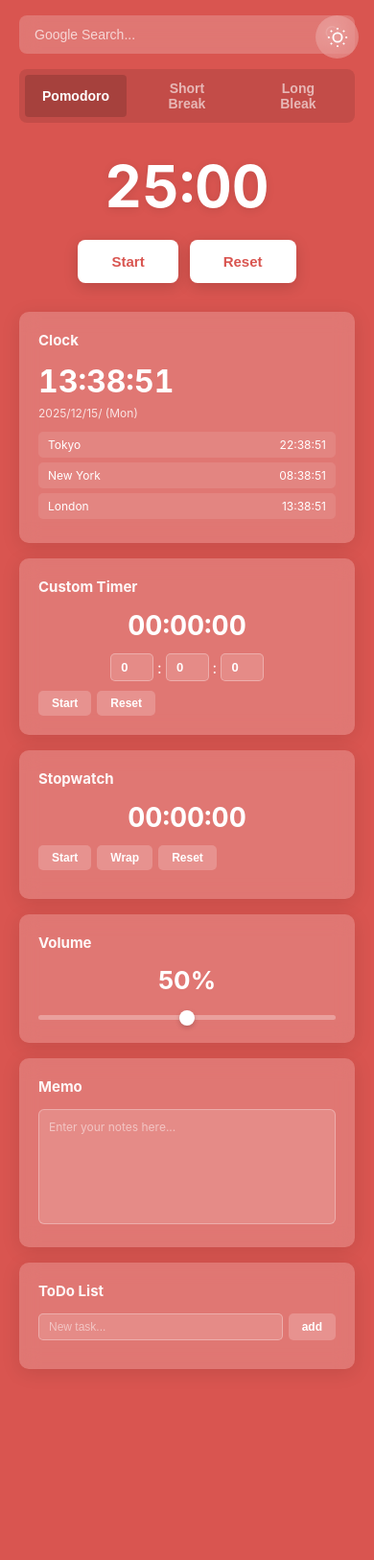
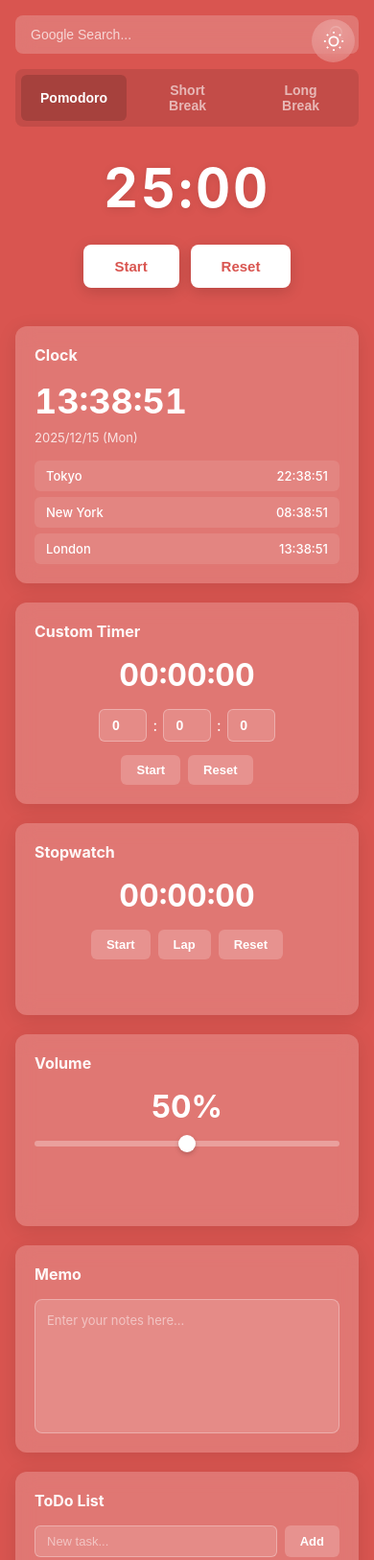
Before and after one commit to ikemenyuu0810-svg/home, a plain HTML site: page index.html in a window 390 px wide. Shown: the top 1626 px of the page at 96% size. Before the commit the page ends 1447 px from the top, so only its background shows below. Drawn offline with Linux system fonts and the light colour scheme.

Commit message:
Refactor styles and fix minor HTML issues

```diff
--- a/index.html
+++ b/index.html
@@ -34,7 +34,7 @@
 
     /* ヘッダー */
     .header {
-      padding: 16px 20px;
+      padding: 20px;
       display: flex;
       justify-content: center;
       align-items: center;
@@ -42,7 +42,7 @@
 
     .search-container {
       width: 100%;
-      max-width: 600px;
+      max-width: 500px;
       position: relative;
     }
 
@@ -86,8 +86,8 @@
 
     .theme-toggle {
       position: fixed;
-      top: 16px;
-      right: 16px;
+      top: 20px;
+      right: 20px;
       width: 45px;
       height: 45px;
       border-radius: 50%;
@@ -118,8 +118,8 @@
       display: flex;
       flex-direction: column;
       align-items: center;
-      padding: 0 20px 20px;
-      max-width: 1400px;
+      padding: 0 20px 40px;
+      max-width: 1200px;
       width: 100%;
       margin: 0 auto;
     }
@@ -127,9 +127,9 @@
     /* タイマーセクション */
     .timer-section {
       width: 100%;
-      max-width: 600px;
+      max-width: 500px;
       text-align: center;
-      margin-bottom: 30px;
+      margin-bottom: 40px;
     }
 
     .timer-tabs {
@@ -142,14 +142,14 @@
     }
 
     .tab-btn {
-      padding: 6px 18px;
+      padding: 8px 20px;
       background: transparent;
       border: none;
       color: white;
       font-size: 14px;
       font-weight: 600;
       cursor: pointer;
-      border-radius: 4px;
+      border-radius: 6px;
       transition: all 0.3s ease;
       opacity: 0.6;
     }
@@ -164,12 +164,13 @@
     }
 
     .timer-display {
-      font-size: 90px;
+      font-size: 80px;
       font-weight: 700;
       color: white;
       font-variant-numeric: tabular-nums;
-      margin-bottom: 20px;
+      margin-bottom: 25px;
       text-shadow: 0 2px 10px rgba(0, 0, 0, 0.1);
+      letter-spacing: 0.05em;
     }
 
     .timer-controls {
@@ -179,15 +180,16 @@
     }
 
     .control-btn {
-      padding: 14px 35px;
+      padding: 16px 40px;
       background: white;
       border: none;
       border-radius: 8px;
-      font-size: 15px;
+      font-size: 16px;
       font-weight: 700;
       cursor: pointer;
       transition: all 0.3s ease;
       box-shadow: 0 4px 15px rgba(0, 0, 0, 0.15);
+      min-width: 100px;
     }
 
     body:not(.short-break):not(.long-break) .control-btn {
@@ -211,19 +213,20 @@
     .cards-grid {
       width: 100%;
       display: grid;
-      grid-template-columns: repeat(auto-fit, minmax(280px, 1fr));
-      gap: 16px;
+      grid-template-columns: repeat(auto-fit, minmax(300px, 1fr));
+      gap: 20px;
     }
 
     .card {
       background: rgba(255, 255, 255, 0.2);
       backdrop-filter: blur(10px);
-      border-radius: 10px;
-      padding: 20px;
+      border-radius: 12px;
+      padding: 24px;
       box-shadow: 0 4px 20px rgba(0, 0, 0, 0.1);
       transition: all 0.3s ease;
       display: flex;
       flex-direction: column;
+      min-height: 200px;
     }
 
     .card:hover {
@@ -232,69 +235,76 @@
     }
 
     .card-title {
-      font-size: 15px;
+      font-size: 16px;
       font-weight: 700;
       color: white;
-      margin-bottom: 14px;
+      margin-bottom: 16px;
       opacity: 0.95;
     }
 
     .card-content {
       color: white;
       flex: 1;
+      display: flex;
+      flex-direction: column;
     }
 
     /* 時計 */
     .clock-time {
-      font-size: 32px;
+      font-size: 36px;
       font-weight: 700;
       font-variant-numeric: tabular-nums;
-      margin-bottom: 6px;
+      margin-bottom: 8px;
     }
 
     .clock-date {
-      font-size: 12px;
+      font-size: 13px;
       opacity: 0.8;
-      margin-bottom: 12px;
+      margin-bottom: 16px;
     }
 
     .world-clock-item {
       display: flex;
       justify-content: space-between;
-      padding: 6px 10px;
+      padding: 8px 12px;
       background: rgba(255, 255, 255, 0.1);
-      border-radius: 5px;
-      margin-bottom: 5px;
-      font-size: 12px;
+      border-radius: 6px;
+      margin-bottom: 6px;
+      font-size: 13px;
+      font-weight: 500;
+    }
+
+    .world-clock-item:last-child {
+      margin-bottom: 0;
     }
 
     /* タイマー・ストップウォッチ */
     .display-medium {
-      font-size: 28px;
+      font-size: 32px;
       font-weight: 700;
       font-variant-numeric: tabular-nums;
-      margin-bottom: 12px;
+      margin-bottom: 16px;
       text-align: center;
     }
 
     .input-group {
       display: flex;
-      gap: 4px;
+      gap: 6px;
       justify-content: center;
       align-items: center;
-      margin-bottom: 10px;
+      margin-bottom: 14px;
     }
 
     .input-small {
-      width: 45px;
-      padding: 6px;
+      width: 50px;
+      padding: 8px;
       border: 1px solid rgba(255, 255, 255, 0.3);
-      border-radius: 5px;
+      border-radius: 6px;
       text-align: center;
       font-weight: 600;
       background: rgba(255, 255, 255, 0.15);
       color: white;
-      font-size: 13px;
+      font-size: 14px;
     }
 
     .input-small:focus {
@@ -303,19 +313,24 @@
       background: rgba(255, 255, 255, 0.25);
     }
 
+    .input-small::placeholder {
+      color: rgba(255, 255, 255, 0.5);
+    }
+
     .controls-small {
       display: flex;
-      gap: 6px;
+      gap: 8px;
       flex-wrap: wrap;
+      justify-content: center;
     }
 
     .btn-small {
-      padding: 6px 14px;
+      padding: 8px 16px;
       background: rgba(255, 255, 255, 0.2);
       border: none;
-      border-radius: 5px;
+      border-radius: 6px;
       color: white;
-      font-size: 12px;
+      font-size: 13px;
       font-weight: 600;
       cursor: pointer;
       transition: all 0.3s ease;
@@ -327,41 +342,45 @@
 
     /* ラップリスト */
     .lap-list {
-      max-height: 120px;
+      max-height: 140px;
       overflow-y: auto;
-      margin-top: 10px;
+      margin-top: 12px;
     }
 
     .lap-list::-webkit-scrollbar {
-      width: 4px;
+      width: 5px;
     }
 
     .lap-list::-webkit-scrollbar-thumb {
       background: rgba(255, 255, 255, 0.3);
-      border-radius: 2px;
+      border-radius: 3px;
     }
 
     .lap-item {
       display: flex;
       justify-content: space-between;
-      padding: 6px 8px;
+      padding: 8px 10px;
       background: rgba(255, 255, 255, 0.1);
-      border-radius: 4px;
-      margin-bottom: 4px;
-      font-size: 11px;
+      border-radius: 5px;
+      margin-bottom: 5px;
+      font-size: 12px;
+    }
+
+    .lap-item:last-child {
+      margin-bottom: 0;
     }
 
     /* 音量 */
     .volume-display {
       text-align: center;
-      font-size: 26px;
+      font-size: 32px;
       font-weight: 700;
-      margin-bottom: 10px;
+      margin-bottom: 16px;
     }
 
     .volume-slider {
       width: 100%;
-      height: 5px;
+      height: 6px;
       border-radius: 3px;
       background: rgba(255, 255, 255, 0.3);
       outline: none;
@@ -370,8 +389,8 @@
 
     .volume-slider::-webkit-slider-thumb {
       -webkit-appearance: none;
-      width: 16px;
-      height: 16px;
+      width: 18px;
+      height: 18px;
       border-radius: 50%;
       background: white;
       cursor: pointer;
@@ -379,8 +398,8 @@
     }
 
     .volume-slider::-moz-range-thumb {
-      width: 16px;
-      height: 16px;
+      width: 18px;
+      height: 18px;
       border-radius: 50%;
       background: white;
       cursor: pointer;
@@ -390,15 +409,17 @@
     /* メモ */
     .memo-textarea {
       width: 100%;
-      height: 120px;
+      flex: 1;
+      min-height: 140px;
       border: 1px solid rgba(255, 255, 255, 0.3);
-      border-radius: 6px;
-      padding: 10px;
-      font-size: 12px;
+      border-radius: 8px;
+      padding: 12px;
+      font-size: 13px;
       font-family: inherit;
       resize: none;
       background: rgba(255, 255, 255, 0.15);
       color: white;
+      line-height: 1.5;
     }
 
     .memo-textarea:focus {
@@ -414,18 +435,18 @@
     /* TODO */
     .todo-input-wrapper {
       display: flex;
-      gap: 6px;
-      margin-bottom: 10px;
+      gap: 8px;
+      margin-bottom: 12px;
     }
 
     .todo-input {
       flex: 1;
-      padding: 6px 10px;
+      padding: 8px 12px;
       border: 1px solid rgba(255, 255, 255, 0.3);
-      border-radius: 5px;
+      border-radius: 6px;
       background: rgba(255, 255, 255, 0.15);
       color: white;
-      font-size: 12px;
+      font-size: 13px;
     }
 
     .todo-input:focus {
@@ -439,38 +460,43 @@
     }
 
     .todo-list {
-      max-height: 150px;
+      max-height: 160px;
       overflow-y: auto;
     }
 
     .todo-list::-webkit-scrollbar {
-      width: 4px;
+      width: 5px;
     }
 
     .todo-list::-webkit-scrollbar-thumb {
       background: rgba(255, 255, 255, 0.3);
-      border-radius: 2px;
+      border-radius: 3px;
     }
 
     .todo-item {
       display: flex;
       align-items: center;
-      gap: 8px;
-      padding: 8px;
+      gap: 10px;
+      padding: 10px;
       background: rgba(255, 255, 255, 0.1);
-      border-radius: 5px;
-      margin-bottom: 5px;
-      font-size: 12px;
+      border-radius: 6px;
+      margin-bottom: 6px;
+      font-size: 13px;
+    }
+
+    .todo-item:last-child {
+      margin-bottom: 0;
     }
 
     .todo-checkbox {
-      width: 14px;
-      height: 14px;
+      width: 16px;
+      height: 16px;
       cursor: pointer;
     }
 
     .todo-text {
       flex: 1;
+      word-break: break-word;
     }
 
     .todo-item.completed .todo-text {
@@ -479,14 +505,15 @@
     }
 
     .btn-delete {
-      padding: 3px 8px;
+      padding: 4px 10px;
       background: rgba(239, 68, 68, 0.4);
       color: white;
       border: none;
       border-radius: 4px;
-      font-size: 10px;
+      font-size: 11px;
       font-weight: 600;
       cursor: pointer;
+      white-space: nowrap;
     }
 
     .btn-delete:hover {
@@ -570,13 +597,50 @@
       transform: scale(1.05);
     }
 
+    @media (max-width: 900px) {
+      .cards-grid {
+        grid-template-columns: repeat(auto-fit, minmax(280px, 1fr));
+      }
+    }
+
     @media (max-width: 768px) {
       .timer-display {
-        font-size: 60px;
+        font-size: 64px;
       }
 
       .cards-grid {
         grid-template-columns: 1fr;
+      }
+
+      .main-content {
+        padding: 0 16px 32px;
+      }
+
+      .card {
+        padding: 20px;
+      }
+
+      .header {
+        padding: 16px;
+      }
+    }
+
+    @media (max-width: 480px) {
+      .timer-display {
+        font-size: 56px;
+      }
+
+      .alert-title {
+        font-size: 42px;
+      }
+
+      .alert-message {
+        font-size: 18px;
+      }
+
+      .control-btn {
+        padding: 14px 32px;
+        font-size: 15px;
       }
     }
   </style>
@@ -621,7 +685,7 @@
       <div class="timer-tabs">
         <button class="tab-btn active" data-type="pomodoro">Pomodoro</button>
         <button class="tab-btn" data-type="short">Short Break</button>
-        <button class="tab-btn" data-type="long">Long Bleak</button>
+        <button class="tab-btn" data-type="long">Long Break</button>
       </div>
 
       <div class="timer-display" id="timer-display">25:00</div>
@@ -637,7 +701,7 @@
         <div class="card-title">Clock</div>
         <div class="card-content">
           <div class="clock-time" id="clock-time">00:00:00</div>
-          <div class="clock-date" id="clock-date">2024/1/1/</div>
+          <div class="clock-date" id="clock-date">2024/1/1</div>
           <div class="world-clock-item">
             <span>Tokyo</span>
             <span id="tokyo-time">00:00:00</span>
@@ -677,7 +741,7 @@
           <div class="display-medium" id="stopwatch-display">00:00:00</div>
           <div class="controls-small">
             <button class="btn-small" id="sw-start">Start</button>
-            <button class="btn-small" id="sw-lap">Wrap</button>
+            <button class="btn-small" id="sw-lap">Lap</button>
             <button class="btn-small" id="sw-reset">Reset</button>
           </div>
           <div class="lap-list" id="lap-list"></div>
@@ -704,7 +768,7 @@
         <div class="card-content">
           <div class="todo-input-wrapper">
             <input type="text" class="todo-input" id="todo-input" placeholder="New task...">
-            <button class="btn-small" id="todo-add">add</button>
+            <button class="btn-small" id="todo-add">Add</button>
           </div>
           <div class="todo-list" id="todo-list"></div>
         </div>
@@ -868,21 +932,21 @@
           if (customTime === 0) return alert('Please set the time');
         }
         customRun = true;
-        this.textContent = '停止';
+        this.textContent = 'Stop';
         customInt = setInterval(function() {
           customTime--;
           updateCustom();
           if (customTime <= 0) {
             clearInterval(customInt);
             customRun = false;
-            document.getElementById('ct-start').textContent = '開始';
+            document.getElementById('ct-start').textContent = 'Start';
             showAlert('Time Up！', 'カスタムタイマーが終了しました');
           }
         }, 1000);
       }
     };
 
-    document.getElementById('ct-reset').onclick =document.getElementById('ct-reset').onclick = function() {
+    document.getElementById('ct-reset').onclick = function() {
       clearInterval(customInt);
       customRun = false;
       customTime = 0;
@@ -922,8 +986,7 @@
       }
     };
 
-    document.getElementById('sw-lap').onclick =
-　　　function() {
+    document.getElementById('sw-lap').onclick = function() {
       if (swRun) {
         lapCount++;
         const h = Math.floor(swTime / 3600);
@@ -932,7 +995,7 @@
         const time = String(h).padStart(2, '0') + ':' + String(m).padStart(2, '0') + ':' + String(s).padStart(2, '0');
         const lap = document.createElement('div');
         lap.className = 'lap-item';
-        lap.innerHTML = '<span>Wrap ' + lapCount + '</span><span>' + time + '</span>';
+        lap.innerHTML = '<span>Lap ' + lapCount + '</span><span>' + time + '</span>';
         document.getElementById('lap-list').insertBefore(lap, document.getElementById('lap-list').firstChild);
       }
     };
@@ -1034,7 +1097,7 @@
       const weekdays = ['Sun', 'Mon', 'Tue', 'Wed', 'Thu', 'Fri', 'Sat'];
       const weekday = weekdays[now.getDay()];
       document.getElementById('clock-date').textContent =
-        year + '/' + month + '/' + day + '/ (' + weekday + ')';
+        year + '/' + month + '/' + day + ' (' + weekday + ')';
 
       // 世界時計
       const tokyo = new Date(now.toLocaleString('en-US', { timeZone: 'Asia/Tokyo' }));
```
